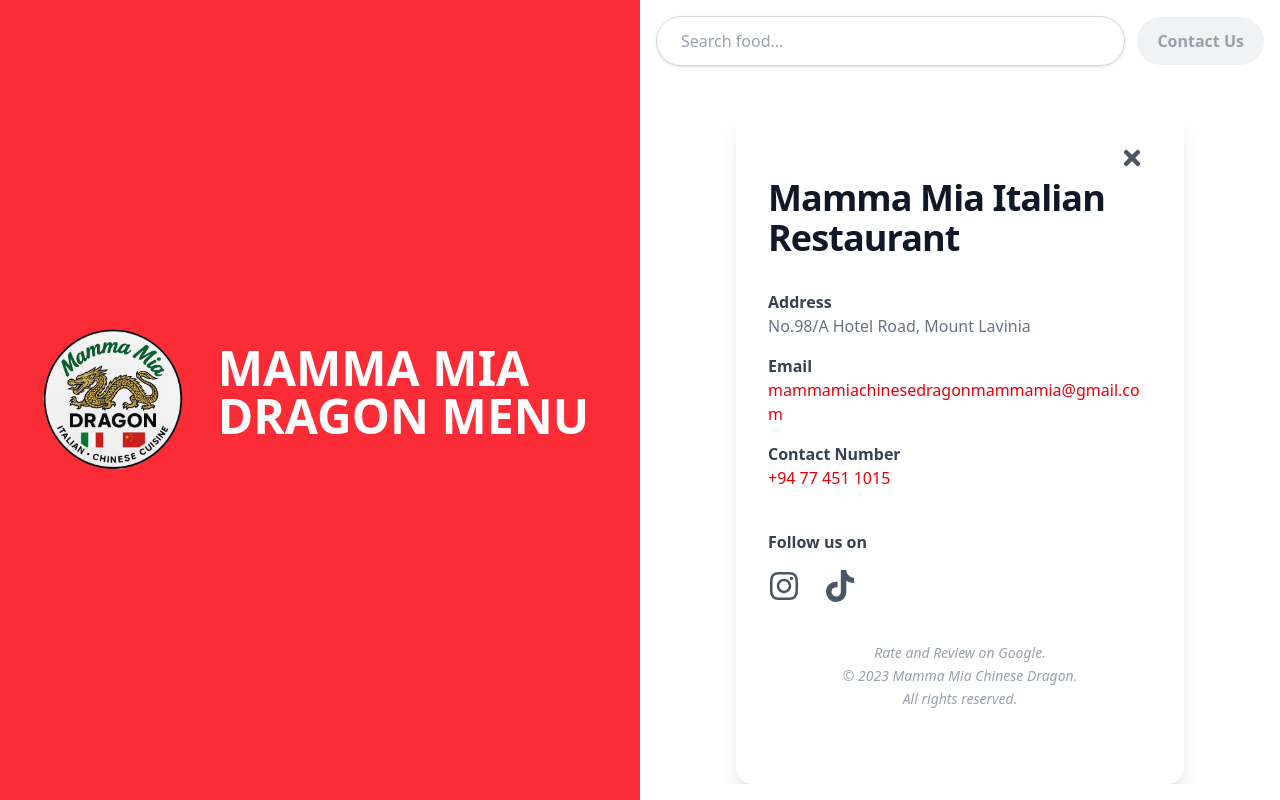
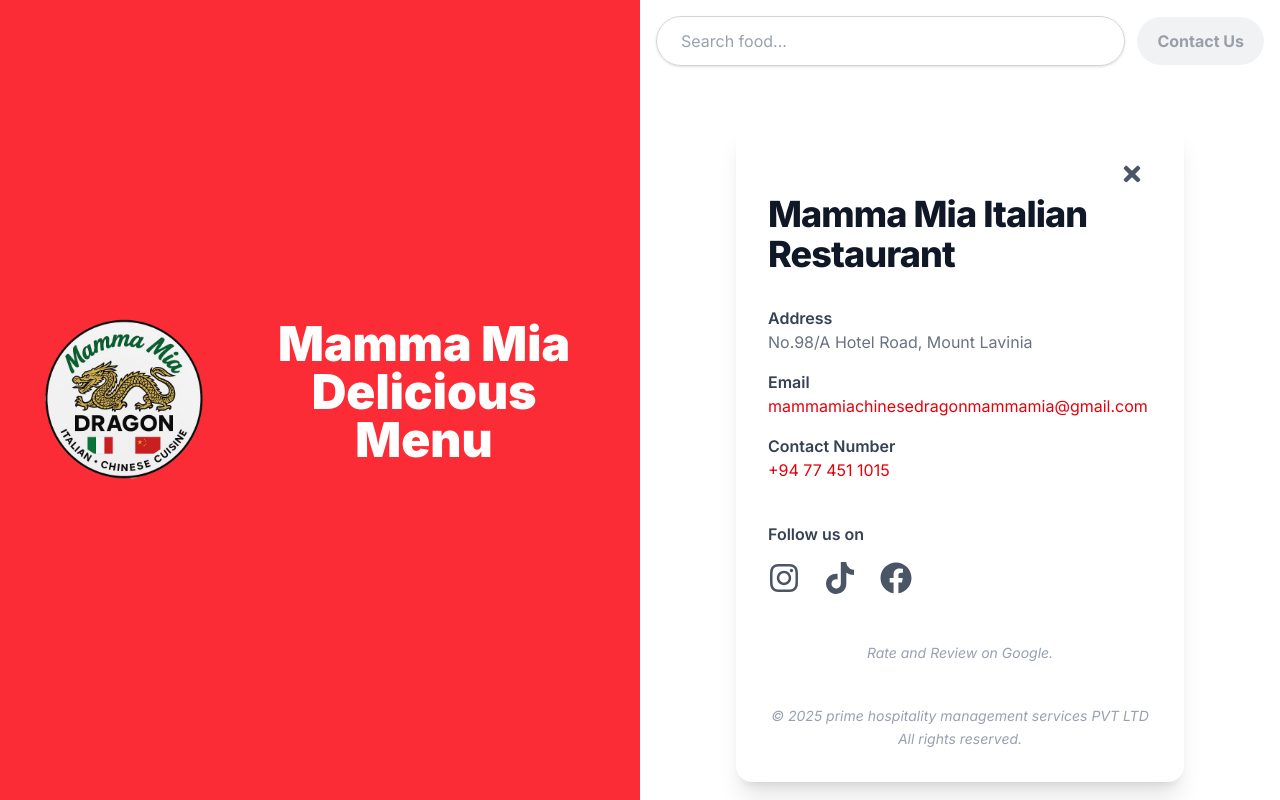
Before and after one commit to rukshan-premathilaka/mamma-mia-menu-page, a React (Vite) app: page / in a window 1280 px wide. Both pictures are taken after a click on the button "Contact Us". Built offline with nearby package versions, Linux system fonts and the light colour scheme.

Commit message:
first commit

```diff
--- a/index.html
+++ b/index.html
@@ -4,7 +4,12 @@
     <meta charset="UTF-8" />
     <link rel="icon" type="image/svg+xml" href="/src/assets/64.png" />
     <meta name="viewport" content="width=device-width, initial-scale=1.0" />
+    <link rel="preconnect" href="https://fonts.googleapis.com">
+    <link rel="preconnect" href="https://fonts.gstatic.com" crossorigin>
+    <link href="https://fonts.googleapis.com/css2?family=Inter:ital,opsz,wght@0,14..32,100..900;1,14..32,100..900&family=Shadows+Into+Light&display=swap" rel="stylesheet">
+
     <title>Mamma Mia Menu</title>
+
   </head>
   <body>
     <div id="root"></div>
--- a/src/App.jsx
+++ b/src/App.jsx
@@ -77,7 +77,7 @@
     };
 
     return (
-        <div className="w-full h-screen flex flex-col md:flex-row ">
+        <div className="w-full h-screen flex flex-col md:flex-row font-['Inter']">
 
             {/* Left Side - Fixed */}
             <div className="w-full md:w-1/2 h-full bg-red-500 flex items-center justify-center p-4">
@@ -88,7 +88,7 @@
             <div className="w-full md:w-1/2  flex flex-col">
 
                 {/* Search bar + Menu button */}
-                <div className="flex items-center gap-3 mb-6 m-4">
+                <div className="flex items-center gap-3 mb-6 p-4">
                     <input
                         type="text"
                         placeholder="Search food..."
@@ -141,7 +141,7 @@
 
 
                 {/* Main content area */}
-                <div className="flex-1 overflow-auto m-4">
+                <div className="flex-1 overflow-auto p-4">
 
                     {view === "categories" && !showMenu && (
                         <Category
@@ -175,7 +175,7 @@
                         <>
                             <button
                                 onClick={handleBackToFoods}
-                                className="mb-4 px-4 py-2 bg-gray-200 rounded hover:bg-gray-300 cursor-pointer"
+                                className="mb-4 px-4 py-2 bg-gray-200 rounded-4xl hover:bg-gray-300 cursor-pointer "
                             >
                                 ← Back to {searchTerm ? "Search Results" : "Food Items"}
                             </button>
--- a/src/left_side/Header.jsx
+++ b/src/left_side/Header.jsx
@@ -1,4 +1,5 @@
 import Logo from "./Logo.jsx";
+import '../index.css'
 
 export default function Header() {
     return (
@@ -6,20 +7,17 @@
             <div className="flex flex-col sm:flex-row md:flex-col lg:flex-row xl:flex-row 2xl:flex-row sm:justify-around items-center gap-6 text-center sm:text-left p-4">
 
                 {/* Logo and Title */}
-                <div className="w-32 sm:w-1/2 h-auto">
+                <div className="w-1/2 h-auto">
                     <Logo />
                 </div>
 
-                <div className="flex flex-col items-center sm:items-start">
-                    <h1 className="font-black text-xl sm:text-2xl md:text-3xl lg:text-4xl xl:text-5xl 2xl:text-6xl uppercase text-white mb-4">
-                        Mamma Mia Dragon Menu
+                <div className="flex flex-col items-center sm:items-start w-full h-auto  ">
+                    <h1 className="font-inter font-black  text-2xl font-['inter'] sm:text-4xl text-center md:text-3xl lg:text-4xl xl:text-5xl 2xl:text-6xl  text-white mb-4">
+                        Mamma Mia Delicious Menu
                     </h1>
                 </div>
 
             </div>
-
         </div>
-
-
     );
 }
--- a/src/right_side/Category.jsx
+++ b/src/right_side/Category.jsx
@@ -1,6 +1,6 @@
 export default function Category({ categories, selectedCategory, onSelectCategory }) {
     return (
-        <div className="grid grid-cols-1 md:grid-cols-2  gap-6">
+        <div className="grid grid-cols-1 sm:grid-cols-2 md:grid-cols-1 lg:grid-cols-2 gap-6 pe-2">
             {categories.map(cat => (
                 <div
                     key={cat.categoryId}
--- a/src/right_side/FoodDetails.jsx
+++ b/src/right_side/FoodDetails.jsx
@@ -17,7 +17,7 @@
     };
 
     return (
-        <div className="max-w-3xl mx-auto bg-white rounded-2xl shadow-xl overflow-hidden">
+        <div className="max-w-3xl mx-auto bg-white rounded-2xl shadow-xl overflow-hidden ">
             <img
                 src={food.image}
                 alt={food.name}
--- a/src/right_side/FoodList.jsx
+++ b/src/right_side/FoodList.jsx
@@ -2,7 +2,7 @@
     if (!items.length) return <p>No food items found.</p>;
 
     return (
-        <div className="grid sm:grid-cols-1 md:grid-cols-2 lg:grid-cols-3 gap-6">
+        <div className="grid grid-cols-1 sm:grid-cols-2 md:grid-cols-1 lg:grid-cols-2 gap-6">
             {items.map(item => (
                 <div
                     key={item.id}
--- a/src/right_side/RestaurantDetails.jsx
+++ b/src/right_side/RestaurantDetails.jsx
@@ -1,8 +1,8 @@
-import { FaInstagram, FaTiktok, FaTimes } from 'react-icons/fa';
+import {FaFacebook, FaInstagram, FaTiktok, FaTimes} from 'react-icons/fa';
 
 export default function RestaurantDetails({ onClose }) {
     return (
-        <div className="max-w-md mx-auto h-full overflow-auto bg-white rounded-2xl shadow-xl p-8 flex flex-col">
+        <div className="max-w-md mx-auto h-a overflow-auto bg-white rounded-2xl shadow-xl p-8 flex flex-col">
             {/* Close Button */}
             <button
                 onClick={onClose}
@@ -64,15 +64,24 @@
                     >
                         <FaTiktok size={32} />
                     </a>
-                </div>
+                    <a
+                        href="https://web.facebook.com/profile.php?id=61578285705253"
+                        target="_blank"
+                        rel="noopener noreferrer"
+                        aria-label="Facebook"
+                        className="text-gray-600 hover:text-red-600 transition-colors"
+                    >
+                        <FaFacebook size={32} />
+                    </a>
+                </div><br/><br/>
+                <p className="text-center italic text-gray-400 select-none text-sm leading-relaxed">
+                    Rate and Review on Google.
+                </p>
             </section>
 
             {/* Footer note */}
             <p className="text-center italic text-gray-400 select-none text-sm leading-relaxed">
-                Rate and Review on Google.
-            </p>
-            <p className="text-center italic text-gray-400 select-none text-sm leading-relaxed">
-                &copy; 2023 Mamma Mia Chinese Dragon. <br/>All rights reserved.
+                &copy; 2025 prime hospitality management services PVT LTD <br/>All rights reserved.
             </p>
         </div>
     );
--- /dev/null
+++ b/tailwind.config.js
@@ -0,0 +1,9 @@
+module.exports = {
+    theme: {
+        extend: {
+            fontFamily: {
+                inter: ['Inter', 'sans-serif'],
+            },
+        },
+    },
+};
```
